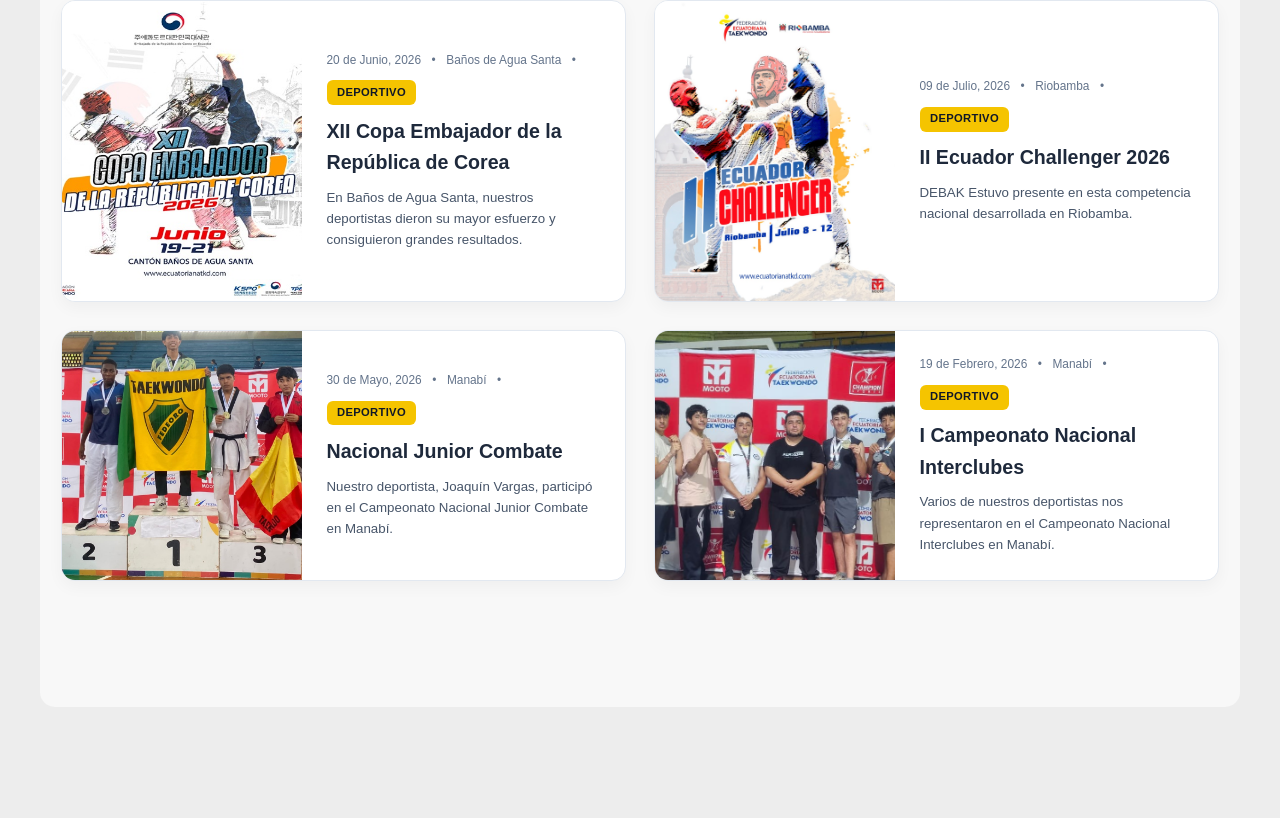
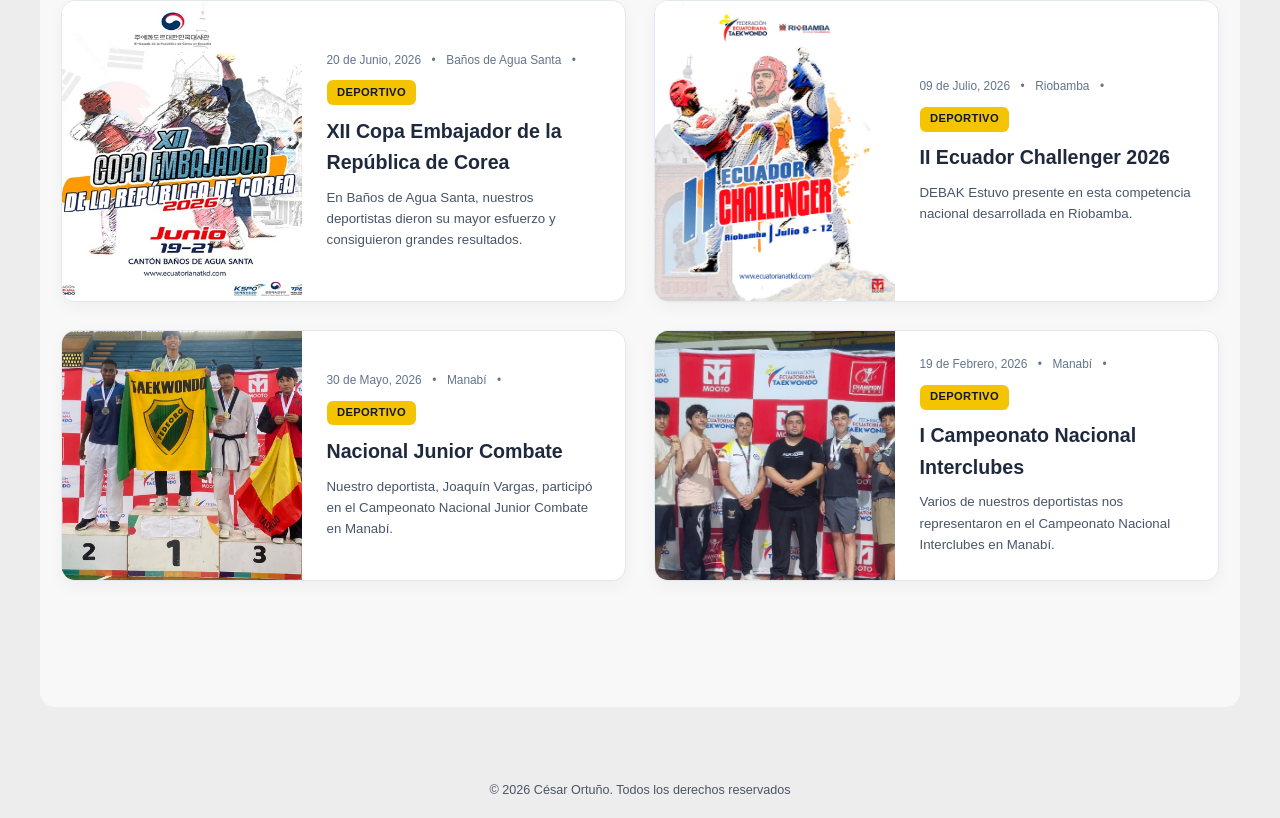
Before and after one commit to jovenpadawan/DEBAK_PAGE, a React (Vite) app: page /#/eventos in a window 1280 px wide. Shown: the part 2050-2868 px from the top of the page. Before the commit the page ends 2770 px from the top, so only its background shows below. Built offline with nearby package versions, Linux system fonts and the light colour scheme.

Commit message:
otra vez footer

```diff
--- a/src/App.jsx
+++ b/src/App.jsx
@@ -1,6 +1,7 @@
-import { HashRouter, Navigate, Route, Routes } from 'react-router-dom';
+import { HashRouter, Navigate, Route, Routes, useLocation } from 'react-router-dom';
 import './components/estilos/styles.css';
 
+import Footer from './components/Footer';
 import Inicio from './components/Inicio';
 import Entrenadores from './components/Entrenadores';
 import Deportistas from './components/Deportistas';
@@ -17,9 +18,11 @@ import InstitucionEstructura from './components/InstitucionEstructura';
 import Eventos from './components/Eventos';
 import PaginasAsociadas from './components/PaginasAsociadas';
 
-function App() {
+function AppRoutes() {
+  const location = useLocation();
+
   return (
-    <HashRouter>
+    <>
       <Routes>
         <Route path="/" element={<Inicio />} />
         <Route path="/entrenadores" element={<Entrenadores />} />
@@ -39,6 +42,15 @@ function App() {
         <Route path="/paginasAsociadas" element={<PaginasAsociadas />} />
         <Route path="*" element={<Navigate to="/" replace />} />
       </Routes>
+      {location.pathname !== '/' && <Footer />}
+    </>
+  );
+}
+
+function App() {
+  return (
+    <HashRouter>
+      <AppRoutes />
     </HashRouter>
   );
 }
--- /dev/null
+++ b/src/components/Footer.jsx
@@ -0,0 +1,7 @@
+export default function Footer() {
+  return (
+    <footer className="site-footer">
+      <p>© {new Date().getFullYear()} César Ortuño. Todos los derechos reservados</p>
+    </footer>
+  );
+}
--- a/src/components/estilos/global.css
+++ b/src/components/estilos/global.css
@@ -36,6 +36,13 @@ main {
   border-radius:15px;
 }
 
+.site-footer {
+  padding: 1.25rem 1rem;
+  text-align: center;
+  color: #4b5563;
+  font-size: 0.9rem;
+}
+
 @media (min-width: 1024px) {
   main {
     max-width: 1200px;
--- a/src/components/estilos/inicio.css
+++ b/src/components/estilos/inicio.css
@@ -228,7 +228,7 @@
 
 footer {
   text-align: center;
-  margin-top: 2rem;
+  margin-top: 4rem;
   font-size: 14px;
   color: #4b5563;
 }
```
